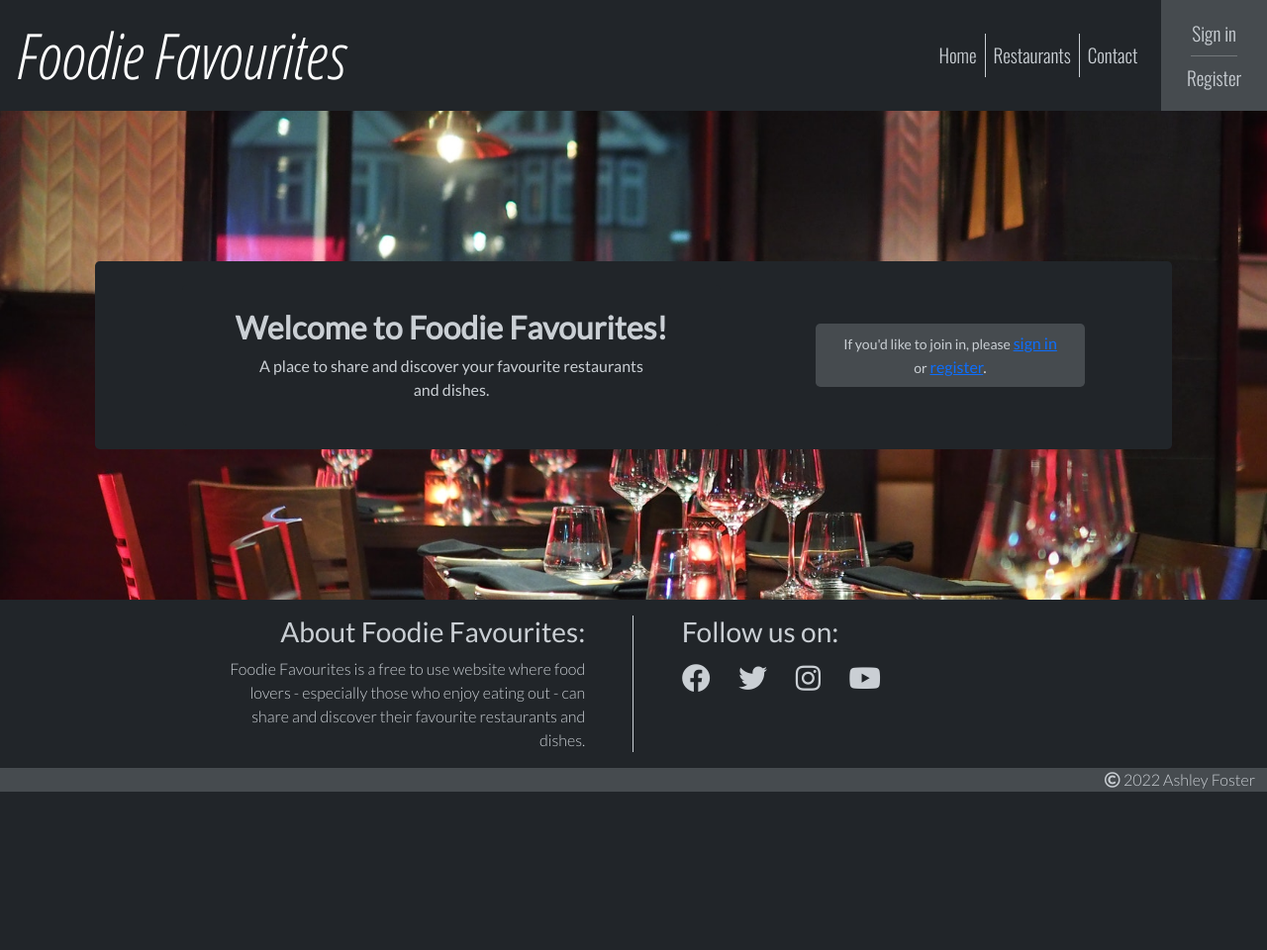
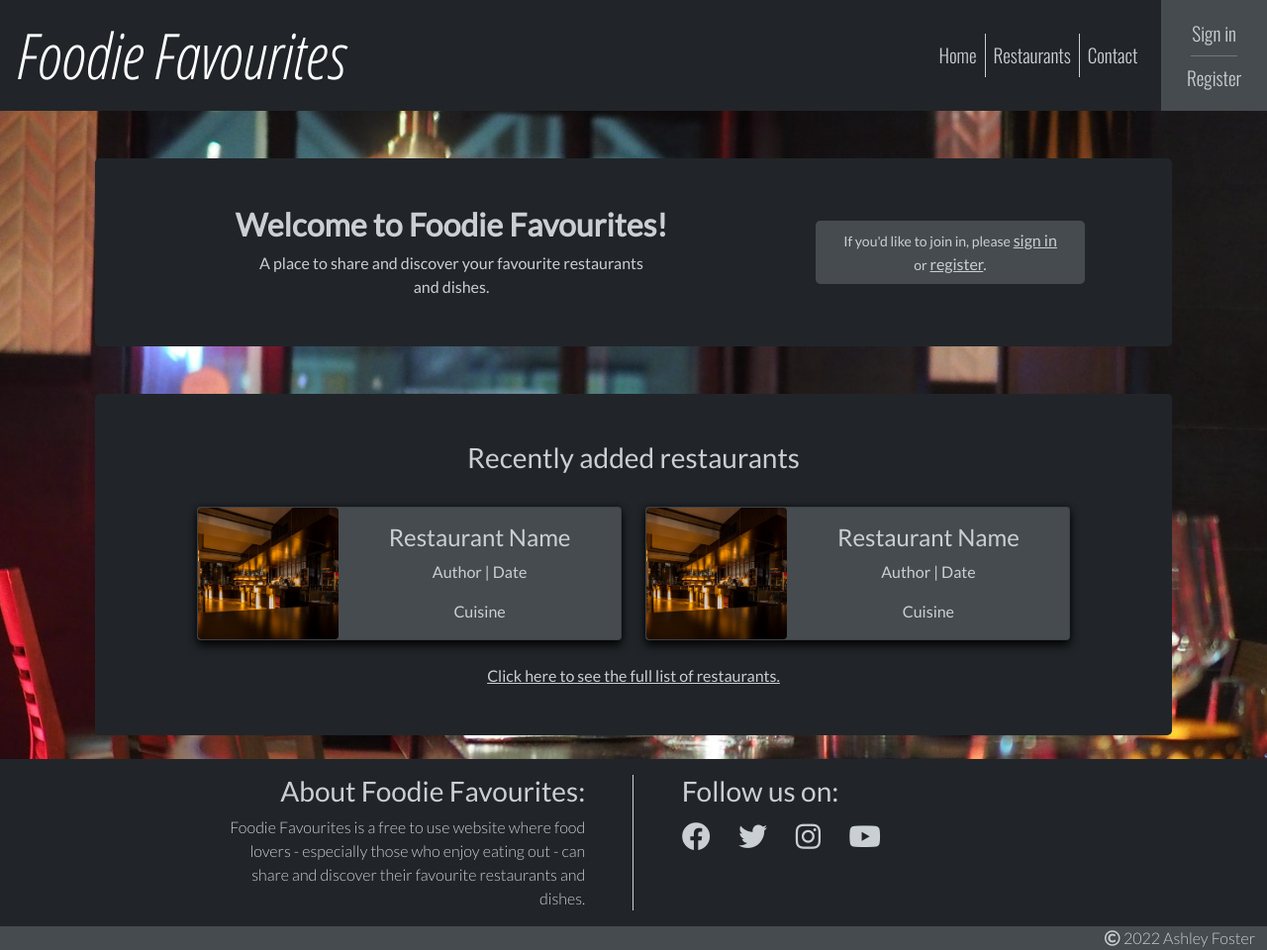
Before and after one commit to AshFoster/foodie-favourites, a Django app: page / in a window 1280 px wide. Shown: the whole page at 99% size. Before the commit the page ends 800 px from the top, so only its background shows below. Run offline with Django 3.2, Linux system fonts and the light colour scheme; data that the repository does not hold is empty.

Commit message:
Add recently added restaurants section to index.html

```diff
--- a/static/css/style.css
+++ b/static/css/style.css
@@ -12,7 +12,7 @@
   /* General styles */
 body {
     background: url("../images//restaurant-1.jpg") no-repeat center center;
-    width: 100%;
+    max-width: 100%;
     background-size: cover;
 }
 
@@ -46,16 +46,30 @@ main {
     background-color: var(--nav-side-bg-color);
 }
 
+
+/* Home/Index page */
 .bg-home {
     background-color: none;
     color: var(--nav-text-color);
 }
 
-
-/* Home/Index page */
 .bg-home-join-in,
 .bg-home-welcome {
     background-color: var(--nav-bg-color);
+}
+
+.card-custom {
+    background-color: var(--nav-side-bg-color);
+    columns: var(--nav-text-color);
+    box-shadow: 0 6px 10px rgba(0,0,0,.8), 0 0 6px rgba(0,0,0,.5);
+}
+
+.link-custom {
+    color: var(--nav-text-color);
+}
+
+.link-custom:hover {
+    color: var(--nav-text-hover-color);
 }
 
 
@@ -110,6 +124,13 @@ footer .vr {
     }
 }
 
+@media screen and (min-width: 768px) {
+    .card-image {
+        height: 100%;
+        object-fit: cover;
+    }
+}
+
 @media screen and (min-width: 992px) {
     .bg-home {
         background-color: var(--nav-bg-color);
--- a/templates/index.html
+++ b/templates/index.html
@@ -3,13 +3,14 @@
 {% block content %}
 
 <div class="container-fluid px-lg-5 mw-1400px">
-    <div class="row my-lg-4 mx-lg-5 py-lg-4 justify-content-evenly align-items-center rounded-3 bg-home">
+    <!-- Welcome message -->
+    <div class="row my-lg-5 mx-lg-5 py-lg-4 justify-content-evenly align-items-center rounded-3 bg-home">
         <div class="order-lg-2 col-7 col-sm-5 col-md-4 col-lg-3 my-3 mx-2 text-center rounded-3 bg-home-join-in">
             <p class="m-2">
                 <small>If you'd like to join in, please </small>
-                <a href="#">sign in</a>
+                <a href="#" class="link-custom">sign in</a>
                 <small> or </small>
-                <a href="#">register</a>.
+                <a href="#" class="link-custom">register</a>.
             </p>
         </div>
         <div class="order-lg-1 col-10 col-sm-8 col-lg-7 col-xl-6 col-xxl-5 mb-3 mb-lg-0 mx-2 py-4 text-center rounded-3 bg-home-welcome">
@@ -17,6 +18,47 @@
             <p class="w-75 m-auto">A place to share and discover your favourite restaurants and dishes.</p>
         </div>
     </div>
+    <!-- Recently added restaurants -->
+    <div class="row my-lg-4 mx-lg-5 py-lg-4 justify-content-evenly align-items-center rounded-3 bg-home">
+        <div class="col-10 mb-3 mb-lg-0 mx-2 py-4 text-center rounded-3 bg-home-welcome">
+            <h3>Recently added restaurants</h3>
+            <div class="row justify-content-evenly">
+                <div class="col-11 col-md-8 col-lg-6">
+                    <div class="card my-4 card-custom">
+                        <div class="row g-0">
+                            <div class="col-md-4">
+                                <img src="../static/images/restaurant-2.jpg" class="img-fluid rounded card-image" alt="...">
+                            </div>
+                            <div class="col-md-8">
+                                <div class="card-body">
+                                    <h4 class="card-title">Restaurant Name</h4>
+                                    <p class="card-text">Author | Date</p>
+                                    <p class="card-text">Cuisine</p>
+                                </div>
+                            </div>
+                        </div>
+                    </div>
+                </div>
+                <div class="col-11 col-md-8 col-lg-6">
+                    <div class="card my-4 card-custom">
+                        <div class="row g-0">
+                            <div class="col-md-4">
+                                <img src="../static/images/restaurant-2.jpg" class="img-fluid rounded card-image" alt="...">
+                            </div>
+                            <div class="col-md-8">
+                                <div class="card-body">
+                                    <h4 class="card-title">Restaurant Name</h4>
+                                    <p class="card-text">Author | Date</p>
+                                    <p class="card-text">Cuisine</p>
+                                </div>
+                            </div>
+                        </div>
+                    </div>
+                </div>
+            </div>
+            <a href="#" class="link-custom">Click here to see the full list of restaurants.</a>
+        </div>
+    </div>
 </div>
 
 {% endblock %}
```
